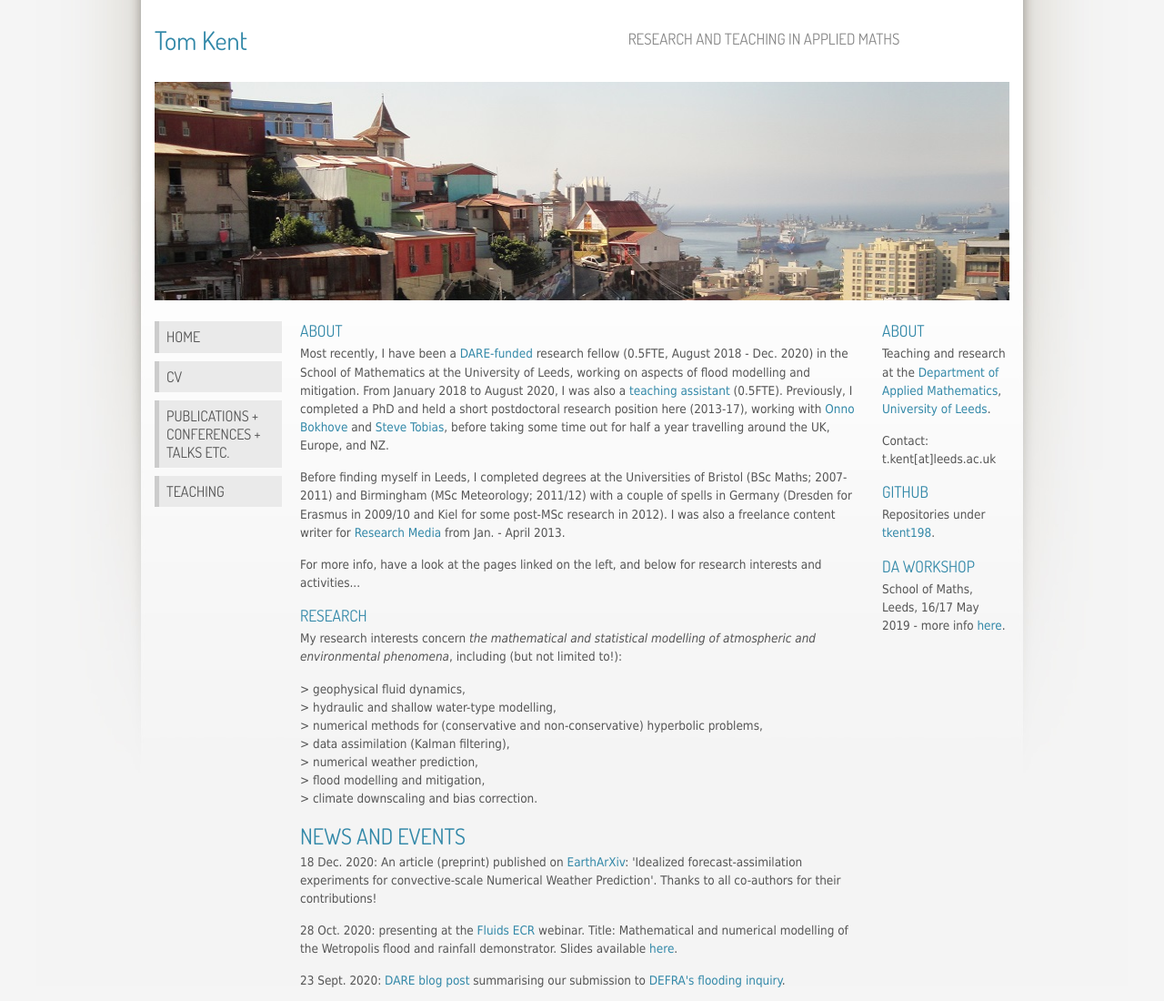
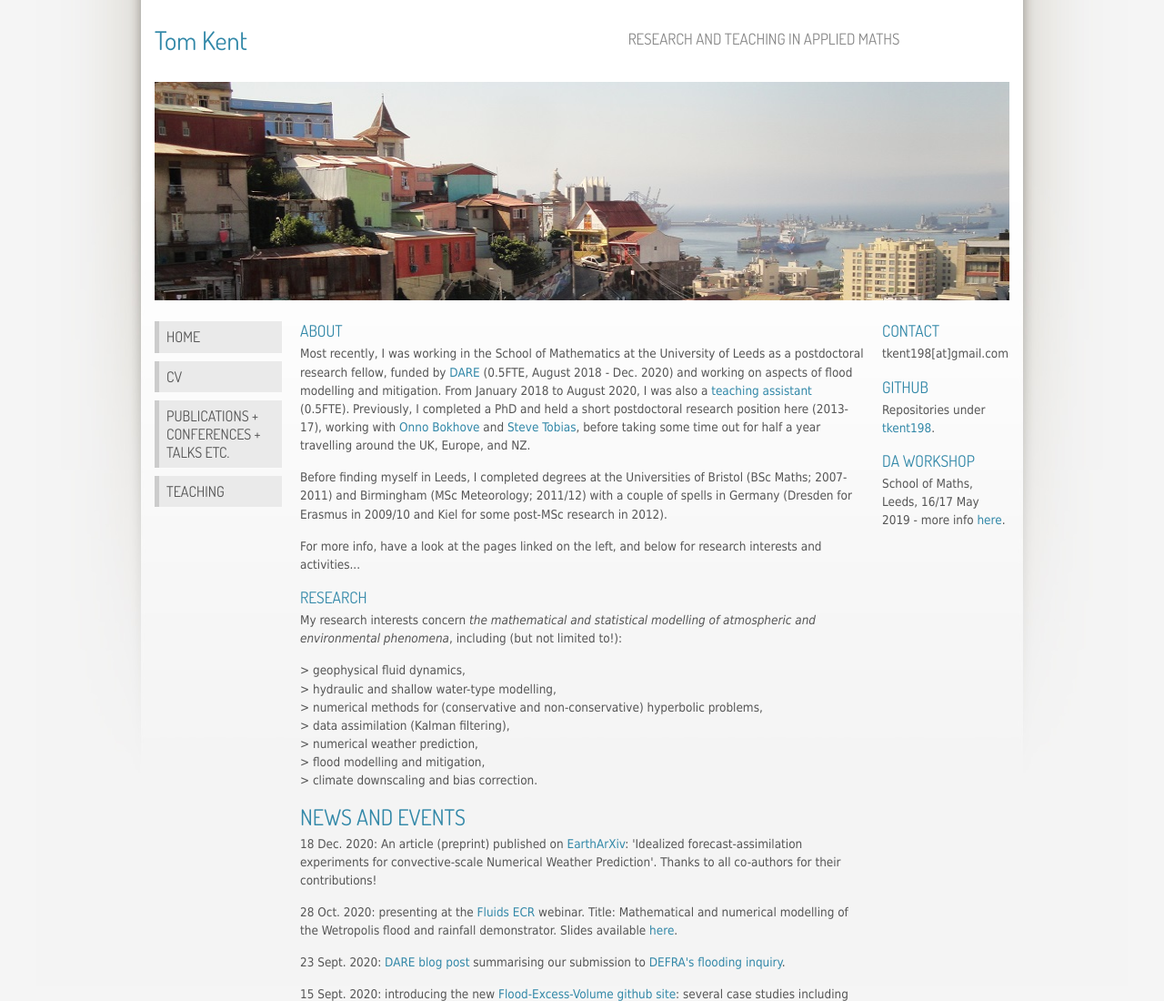
Before and after one commit to tkent198/tkent198.github.io, a plain HTML site: page index.html in a window 1280 px wide. Shown: the top 1100 px of the page at 91% size. Drawn offline with Linux system fonts and the light colour scheme.

Commit message:
Update index.html

```diff
--- a/index.html
+++ b/index.html
@@ -42,9 +42,11 @@
 
 		<div class="col c8">
 			<h3>About</h3>
-			<p>Most recently, I have been a <a href =
-"https://research.reading.ac.uk/dare/" target = "blank">DARE-funded</a> research fellow
-(0.5FTE, August 2018 - Dec. 2020) in the School of Mathematics at the University of Leeds, working on aspects of flood modelling and mitigation.
+<!-- 			<p> Welcome to my webpage </p> -->
+
+			<p>Most recently, I was working in the School of Mathematics at the University of Leeds as a postdoctoral research fellow, funded by <a href =
+"https://research.reading.ac.uk/dare/" target = "blank">DARE</a>
+(0.5FTE, August 2018 - Dec. 2020) and working on aspects of flood modelling and mitigation.
 From January 2018 to August 2020, I was also a <a href="teach.html">teaching
 assistant</a> (0.5FTE). Previously, I completed a PhD and held a short postdoctoral
 research position here (2013-17), working with <a
@@ -56,7 +58,9 @@ Tobias</a>, before taking some time out for half a year travelling around the UK
 			<p>Before finding myself in Leeds, I completed degrees at the Universities
 of Bristol (BSc Maths; 2007-2011) and Birmingham (MSc Meteorology; 2011/12) with a
 couple of spells in Germany (Dresden for Erasmus in 2009/10 and Kiel for some post-MSc
-research in 2012). I was also a freelance content writer for <a href="https://www.researchmedia.com/thank-you/" target="_blank">Research Media</a> from Jan. - April 2013.</p>
+research in 2012).
+<!-- 				I was also a freelance content writer for <a href="https://www.researchmedia.com/thank-you/" target="_blank">Research Media</a> from Jan. - April 2013. -->
+			</p>
 
 			<p>For more info, have a look at the pages linked on the left, and below for research interests and activities...</p>
 
@@ -234,17 +238,15 @@ target = "blank">Yorkshire Post</a>.</p>
 
 		<div class="col c2">
 
-			<h3>About</h3>
-			<p>Teaching and research at the <a href="http://www.maths.leeds.ac.uk/" target="_blank">Department of Applied Mathematics</a>, <a href="http://www.leeds.ac.uk/" target="_blank">University of Leeds</a>.</p>
-			<p> Contact: t.kent[at]leeds.ac.uk </p>
+			<h3>Contact</h3>
+<!-- 			<p>Teaching and research at the <a href="http://www.maths.leeds.ac.uk/" target="_blank">Department of Applied Mathematics</a>, <a href="http://www.leeds.ac.uk/" target="_blank">University of Leeds</a>.</p> -->
+			<p>tkent198[at]gmail.com </p>
 
 			<h3>GITHUB</h3>
-			<p>Repositories under <a href="https://github.com/tkent198"
-target="blank">tkent198</a>.</p>
+			<p>Repositories under <a href="https://github.com/tkent198" target="blank">tkent198</a>.</p>
 
                         <h3>DA workshop</h3>
-                        <p> School of Maths, Leeds, 16/17 May 2019 - more info <a
-href="http://www1.maths.leeds.ac.uk/~amttk/workshop.html" target="_blank">here</a>.</p>
+                        <p> School of Maths, Leeds, 16/17 May 2019 - more info <a href="https://tkent198.github.io/workshop.html" target="_blank">here</a>.</p>
 
 
 		<!--	<h3>Links:</h3>
```
